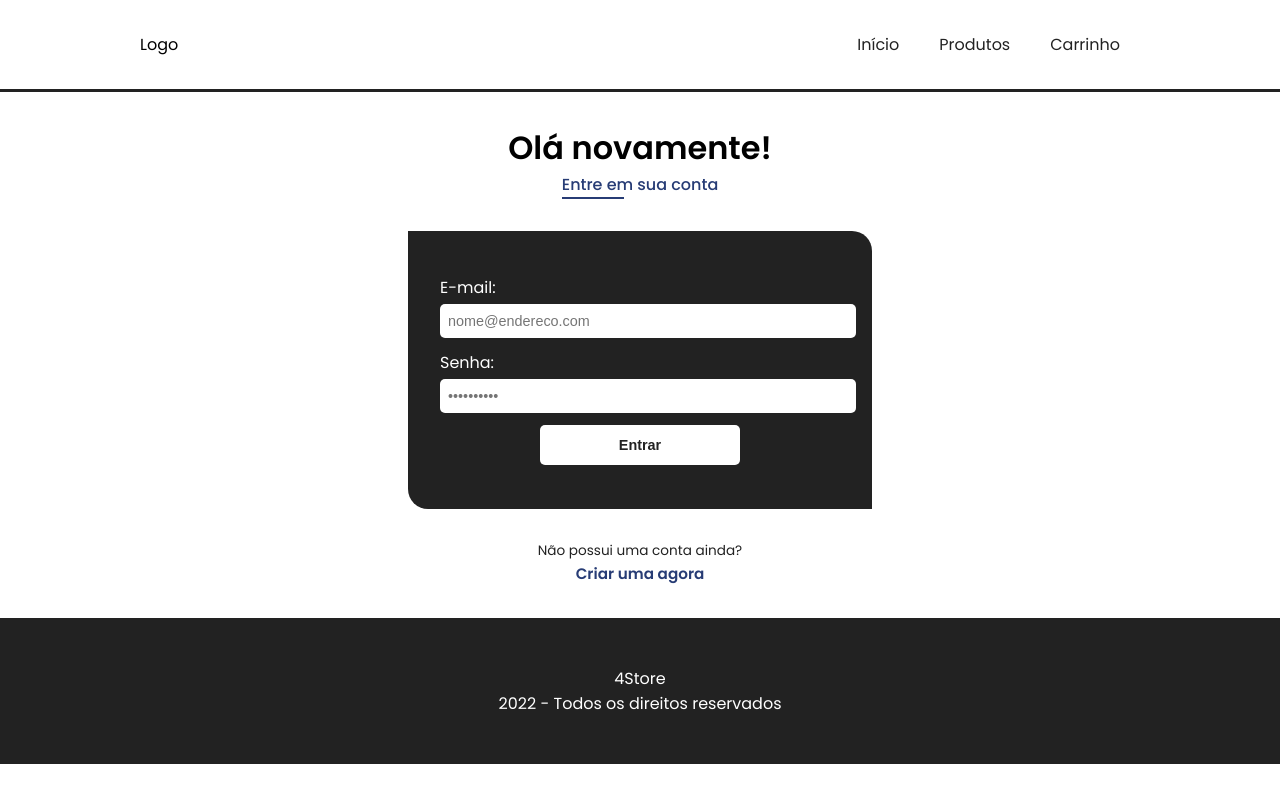
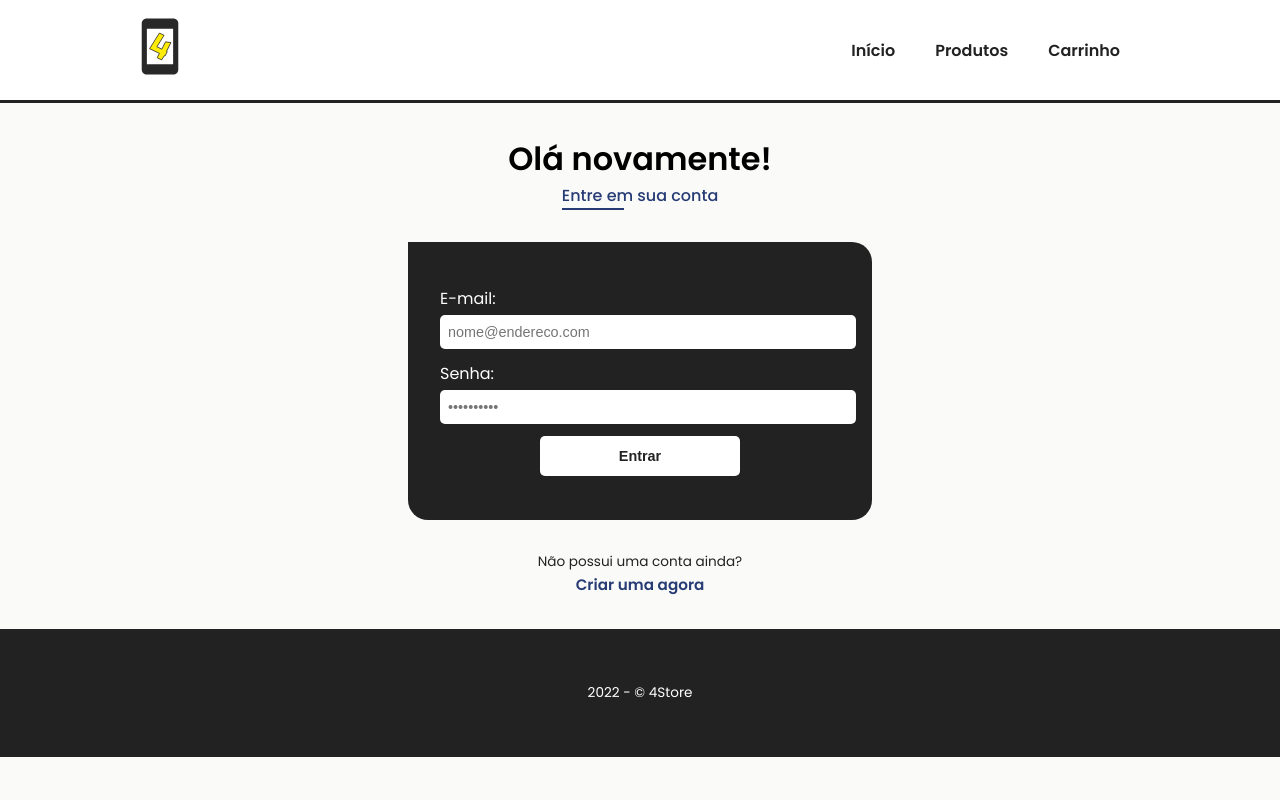
Before and after one commit to RyanMatheuZ/4-store, a React (Create React App) app: page /login in a window 1280 px wide. Built offline with nearby package versions, Linux system fonts and the light colour scheme.

Commit message:
Layout adjustments

```diff
--- a/public/index.html
+++ b/public/index.html
@@ -21,7 +21,7 @@
       work correctly both with client-side routing and a non-root public URL.
       Learn how to configure a non-root public URL by running `npm run build`.
     -->
-	<title>4 Store</title>
+	<title>4Store</title>
 </head>
 
 <body>
--- a/src/components/Footer/footer.css
+++ b/src/components/Footer/footer.css
@@ -1,10 +1,12 @@
 .footer {
 	background-color: var(--black);
 	flex-shrink: 0;
-	padding: 3rem 10rem;
+	padding-block: 3rem;
 }
 
 .footer__text {
 	color: var(--white);
+	font-size: clamp(0.85rem, 1vw, 2rem);
+	padding-block: 0.35rem;
 	text-align: center;
 }
--- a/src/components/Footer/index.jsx
+++ b/src/components/Footer/index.jsx
@@ -6,11 +6,7 @@ export default function Footer() {
 	return (
 		<footer className="footer">
 			<p className="footer__text">
-				4Store
-			</p>
-
-			<p className="footer__text">
-				{ year } - Todos os direitos reservados
+				{ year } - &copy; 4Store
 			</p>
 		</footer>
 	)
--- a/src/components/Header/header.css
+++ b/src/components/Header/header.css
@@ -1,7 +1,7 @@
 .header {
 	background-color: var(--white);
 	border-bottom: 3px solid var(--black);
-	padding: 2rem 8rem;
+	padding: 1rem 8rem;
 }
 
 .container--header {
@@ -22,6 +22,7 @@
 .list__link {
 	border-radius: 10px;
 	color: var(--black);
+	font-weight: 600;
 	padding: 1rem;
 }
 
--- a/src/components/Header/index.jsx
+++ b/src/components/Header/index.jsx
@@ -1,14 +1,22 @@
 import { Link } from "react-router-dom"
 
 import './header.css'
+
+import Logo from '../../img/icon/logo.svg'
 
 export default function Header() {
 	return (
 		<header className="header">
 			<div className="container container--header">
-				<figure className="header__logo">
-					Logo
-				</figure>
+				<Link to="/" className="header__logo">
+					<img
+						src={ Logo }
+						alt="4Store"
+						title="4Store"
+						draggable="false"
+						width="40"
+					/>
+				</Link>
 
 				<nav>
 					<ul className="list">
--- a/src/forms.css
+++ b/src/forms.css
@@ -26,11 +26,10 @@
 /* FORM  */
 form {
 	background-color: var(--black);
-	border-radius: 0 20px 0 20px;
+	border-radius: 0 20px 20px 20px;
 	margin: 2rem auto;
 	max-width: 400px;
 	padding: 2rem;
-	width: 100%;
 }
 
 .form__box {
--- a/src/index.css
+++ b/src/index.css
@@ -4,6 +4,7 @@
 :root {
 	--black: #222;
 	--blue: #273C75;
+	--gray-light: #FAFAF8;
 	--gray: #636E72;
 	--white: #FFF;
 }
@@ -18,6 +19,7 @@
 /* DEFAULT */
 html,
 body {
+	background-color: var(--gray-light);
     font-family: 'Poppins', sans-serif;
     height: 100%;
     scroll-behavior: smooth;
@@ -55,6 +57,10 @@ input[type="number"]::-webkit-inner-spin-button {
 	display: none;
 }
 
+section {
+	background-color: var(--gray-light);
+}
+
 .container {
 	margin: 0 auto;
 	max-width: 1000px;
```
Also changed, not shown: src/img/icon/logo.svg (added), 1 other file (tests, documents, lock files or other folders).
